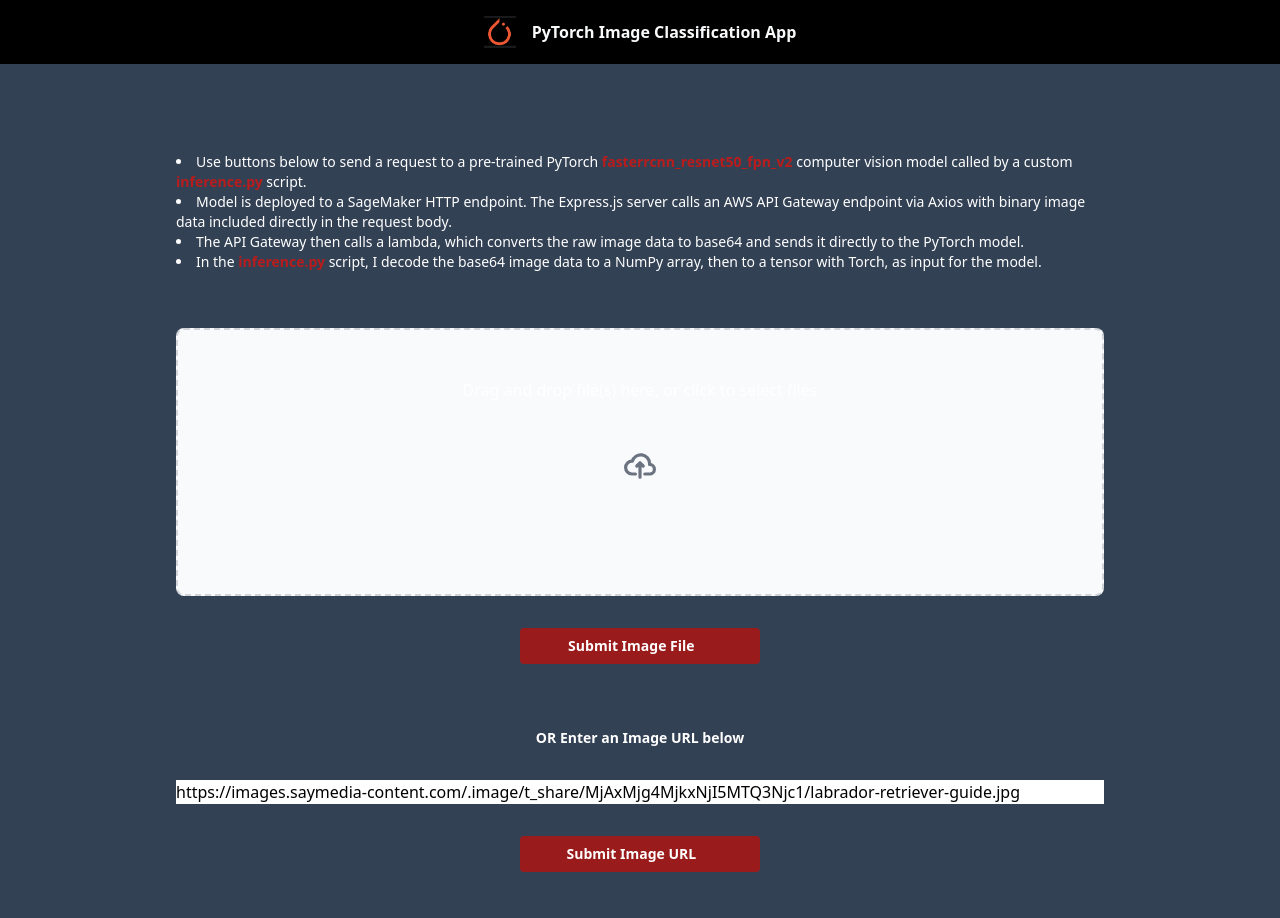
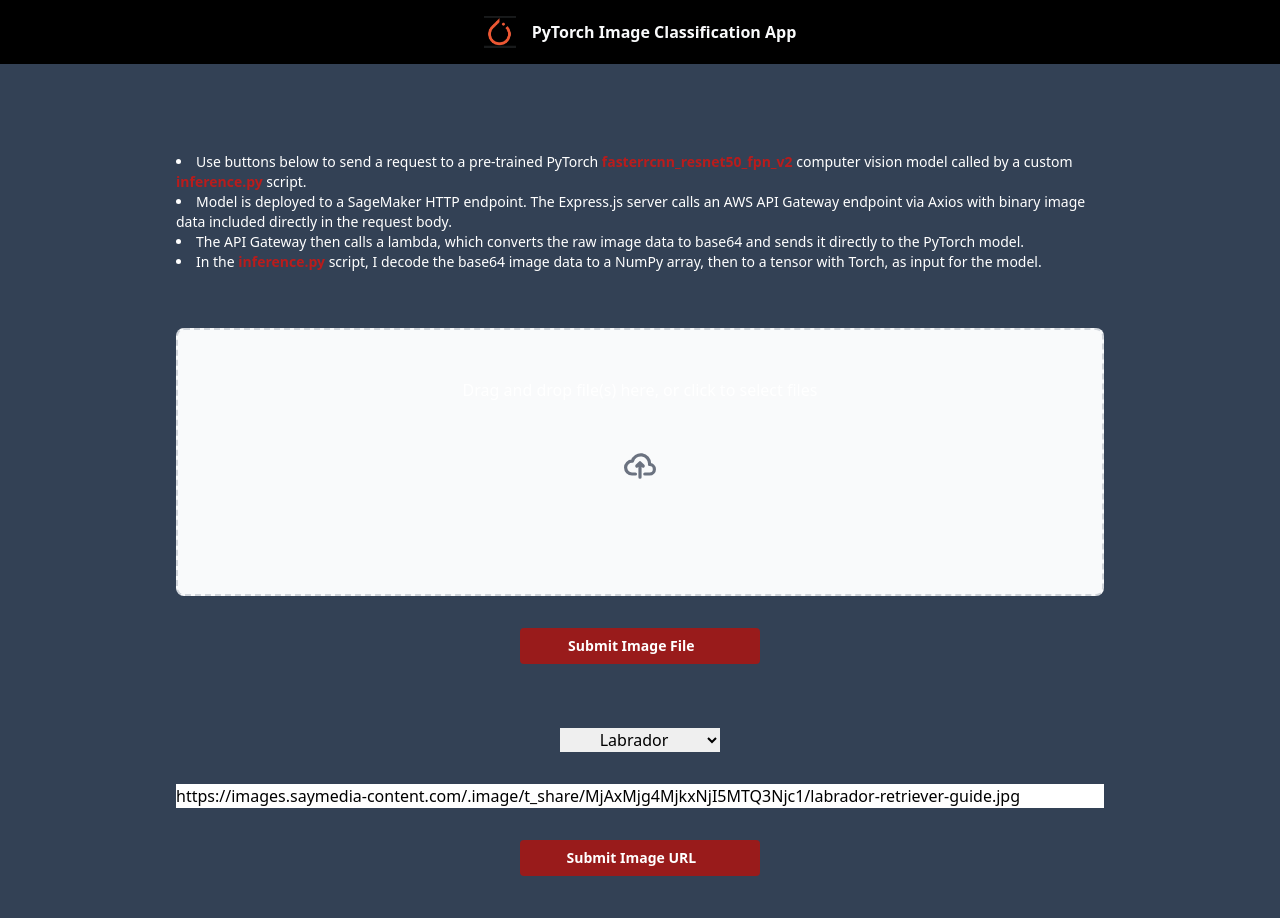
Before and after one commit to Mike11199/PyTorch-Image-Classification-Java-Flask-TypeScript, a React (Vite) app in the folder frontend/: page / in a window 1280 px wide. Shown: the top 918 px of the page. Built offline with nearby package versions, Linux system fonts and the light colour scheme.

Commit message:
further refactor homepage

```diff
--- a/frontend/src/assets/components/HomePage.tsx
+++ b/frontend/src/assets/components/HomePage.tsx
@@ -9,6 +9,7 @@ import {
   trimPytorchDataObject,
 } from "./FunctionUtils";
 import JSONBox from "./JSONBox";
+import ImageURL from "./ImageURL";
 
 const HomePage = () => {
   const [inputValue, setInputValue] = useState(
@@ -105,51 +106,16 @@ const HomePage = () => {
           />
         </div>
 
-        <div className="text-sm text-white mb-8 font-semibold">
-          OR Enter an Image URL below
-        </div>
-        <div className="flex justify-center gap-24 w-full">
-          <input
-            className="mb-8 w-full  mx-4 md:mx-44"
-            type="text"
-            id="inputField"
-            value={inputValue}
-            onChange={(e) => setInputValue(e.target.value)}
-          />
-        </div>
+        <ImageURL
+          urlInputValue={inputValue}
+          setterURLInputValue={setInputValue}
+        />
         <Button
           buttonOnClick={() => fetchPyTorchAnalysisUsingImageURL(inputValue)}
           loading={loading}
           buttonText={"Submit Image URL"}
         />
-
-        <div className="text-white text-left  mx-4 md:mx-44 mt-12">
-          <label htmlFor="imageURLPreSelected">
-            Choose a pre-selected image URL
-          </label>
-
-          <select
-            onChange={(e) => setInputValue(e.target.value)}
-            value={inputValue}
-            className="text-black ml-6"
-            id="image_url_options"
-            name="image_url_options"
-          >
-            <option value="https://images.saymedia-content.com/.image/t_share/MjAxMjg4MjkxNjI5MTQ3Njc1/labrador-retriever-guide.jpg">
-              Labrador
-            </option>
-            <option value="https://upload.wikimedia.org/wikipedia/commons/b/bc/Elephant.jpg">
-              Elephant
-            </option>
-            <option value="https://i.guim.co.uk/img/media/00cbd8cdb8ef7ff8e89fcd835f1cd0fa6adce5f6/8_0_2544_1527/master/2544.jpg?width=1200&quality=85&auto=format&fit=max&s=24e5c33c75542aba0cce59b3fe05b79a">
-              Cats and Dogs
-            </option>
-            <option value="https://images.unsplash.com/photo-1602940659805-770d1b3b9911?q=80&w=1932&auto=format&fit=crop&ixlib=rb-4.0.3&ixid=M3wxMjA3fDB8MHxwaG90by1wYWdlfHx8fGVufDB8fHx8fA%3D%3D">
-              City Crosswalk
-            </option>
-          </select>
-        </div>
-        <div className="flex flex-col md:flex-row mt-8 mx-4 md:mx-44 h-[50rem]">
+        <div className="flex flex-col md:flex-row mt-16 mx-4 md:mx-44 h-[50rem]">
           <div className="w-full md:w-2/12 h-[25rem] md:h-full md:mb-0 mb-8 md:mr-8">
             <JSONBox
               loading={loading}
--- /dev/null
+++ b/frontend/src/assets/components/ImageURL.tsx
@@ -0,0 +1,44 @@
+interface ImageURLProps {
+  urlInputValue: string;
+  setterURLInputValue: React.Dispatch<React.SetStateAction<any>>;
+}
+
+const ImageURL = ({ urlInputValue, setterURLInputValue }: ImageURLProps) => {
+  return (
+    <>
+      <div className="text-white mx-4 md:mx-44 mt-12 flex flex-col justify-center items-center">
+        <select
+          onChange={(e) => setterURLInputValue(e.target.value)}
+          className="text-black w-40 text-center"
+          id="image_url_options"
+          name="image_url_options"
+        >
+          <option value="https://images.saymedia-content.com/.image/t_share/MjAxMjg4MjkxNjI5MTQ3Njc1/labrador-retriever-guide.jpg">
+            Labrador
+          </option>
+          <option value="https://upload.wikimedia.org/wikipedia/commons/b/bc/Elephant.jpg">
+            Elephant
+          </option>
+          <option value="https://i.guim.co.uk/img/media/00cbd8cdb8ef7ff8e89fcd835f1cd0fa6adce5f6/8_0_2544_1527/master/2544.jpg?width=1200&quality=85&auto=format&fit=max&s=24e5c33c75542aba0cce59b3fe05b79a">
+            Cats and Dogs
+          </option>
+          <option value="https://images.unsplash.com/photo-1602940659805-770d1b3b9911?q=80&w=1932&auto=format&fit=crop&ixlib=rb-4.0.3&ixid=M3wxMjA3fDB8MHxwaG90by1wYWdlfHx8fGVufDB8fHx8fA%3D%3D">
+            City Crosswalk
+          </option>
+        </select>
+      </div>
+
+      <div className="flex justify-center gap-24 w-full mt-8">
+        <input
+          className="mb-8 w-full mx-4 md:mx-44"
+          type="text"
+          id="inputField"
+          value={urlInputValue}
+          onChange={(e) => setterURLInputValue(e.target.value)}
+        />
+      </div>
+    </>
+  );
+};
+
+export default ImageURL;
--- a/frontend/src/index.css
+++ b/frontend/src/index.css
@@ -10,7 +10,6 @@
 /* Track */
 ::-webkit-scrollbar-track {
   background: #000000;
-  border-radius: 5px;
 }
 
 /* Handle */
```
